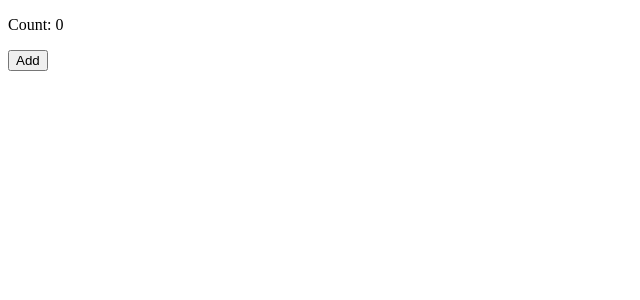
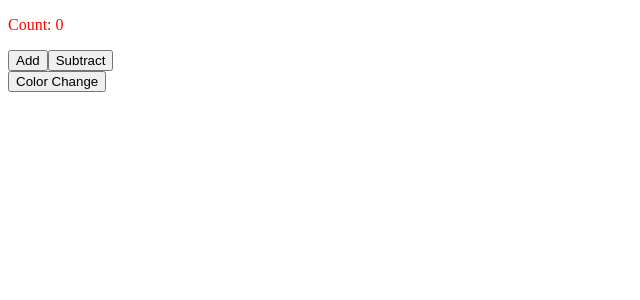
Before and after one commit to atikmahmud482/React-js-19-2025-, a React (Vite) app in the folder React-Full-Course/: page / in a window 1280 px wide. Shown: the top 300 px of the page, without its empty margins (0-640 px from the left). Built offline with nearby package versions, Linux system fonts and the light colour scheme.

Commit message:
useeffect

```diff
--- a/React-Full-Course/src/UseEffect.jsx
+++ b/React-Full-Course/src/UseEffect.jsx
@@ -1,15 +1,29 @@
-import React, { useState } from "react";
+import React, { useEffect, useState } from "react";
 
 function UseEffect() {
   const [count, setCount] = useState(0);
+  const [color, setColor] = useState("red");
+  useEffect(() => {
+    document.title = `Count: ${count} ${color}`;
+  }, [count, color]);
 
   function addCount() {
     setCount((c) => c + 1);
   }
+  function subtractCount() {
+    setCount((c) => c - 1);
+  }
+
+  function colorChange() {
+    setColor((c) => (c === "red" ? "blue" : "red"));
+  }
+
   return (
     <>
-      <p> Count: {count}</p>
+      <p style={{ color: color }}> Count: {count}</p>
       <button onClick={addCount}>Add</button>
+      <button onClick={subtractCount}>Subtract</button> <br />
+      <button onClick={colorChange}>Color Change</button>
     </>
   );
 }
```
